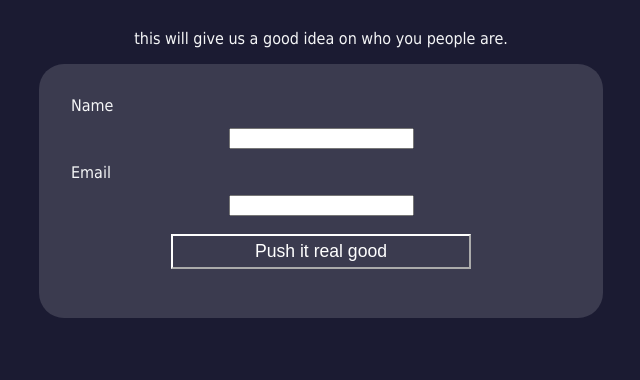
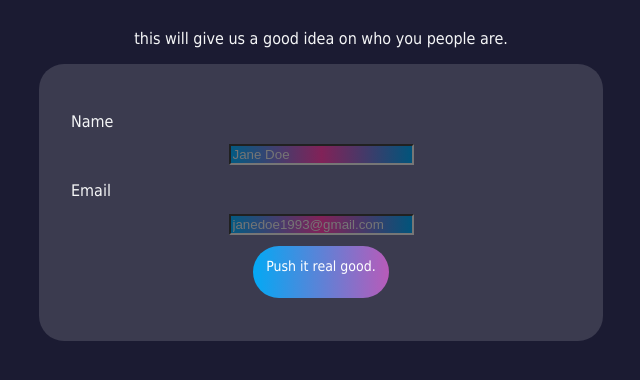
Before and after one commit to tyrhoads/html_practice, a plain HTML site: page freeCodeCamp.html in a window 1280 px wide. Shown: the part 72-452 px from the top of the page, without its empty margins (319-959 px from the left). Drawn offline with Linux system fonts and the light colour scheme.

Commit message:
added alot

```diff
--- a/fCCstyle.css
+++ b/fCCstyle.css
@@ -6,9 +6,12 @@ input
     {
     display:block;
     margin: 1em auto;
+    background: linear-gradient(90deg, #035a82, #812258, #01547b);
+    color: antiquewhite;
     }
 label
     {
+    display: block;
     margin: 1em auto;
     }
 form
@@ -25,16 +28,22 @@ form
         margin: 1em auto;
         text-align: center;}
 
+
+.button{
+    margin: 1em auto;
+    display: flex;
+    justify-content: center;
+}
 input[type="submit"]{
     display: block;
-    width: 60%;
-    margin: 1em auto;
+    width: 25%;
     height: 2em;
     font-size: 1.1rem;
-    background-color: #3b3b4f;
+    background-color: #727274;
     border-color: white;
-    min-width: 300px;
+    min-width: 200px;
     color: #ffffff;
+    border-radius: 30%;
 }
 body {
     width: 100%;
@@ -44,3 +53,59 @@ body {
     color: #f5f6f7;
     font-family: Tahoma;
     font-size: 16px; }
+
+    button {
+        text-decoration: none;
+        position: relative;
+        border: none;
+        font-size: 14px;
+        font-family: inherit;
+        cursor: pointer;
+        color: #fff;
+        width: 9em;
+        height: 3em;
+        line-height: 2em;
+        text-align: center;
+        background: linear-gradient(90deg, #03a9f4, #f441a5, #ffeb3b, #03a9f4);
+        background-size: 300%;
+        border-radius: 30px;
+        z-index: 1;
+
+      }
+
+      button:hover {
+        animation: ani 8s linear infinite;
+        border: none;
+      }
+
+      @keyframes ani {
+        0% {
+          background-position: 0%;
+        }
+
+        100% {
+          background-position: 400%;
+        }
+      }
+
+      button:before {
+        content: "";
+        position: absolute;
+        top: -5px;
+        left: -5px;
+        right: -5px;
+        bottom: -5px;
+        z-index: -1;
+        background: linear-gradient(90deg, #03a9f4, #f441a5, #ffeb3b, #03a9f4);
+        background-size: 400%;
+        border-radius: 35px;
+        transition: 1s;
+      }
+
+      button:hover::before {
+        filter: blur(20px);
+      }
+
+      button:active {
+        background: linear-gradient(32deg, #03a9f4, #f441a5, #ffeb3b, #03a9f4);
+      }
--- a/freeCodeCamp.html
+++ b/freeCodeCamp.html
@@ -13,14 +13,17 @@
             this will give us a good idea on who you people are.
         </p>
         <form id="survey-form">
-            <label>Name
-                <input id="name" type="text" required/>
+            <label for="name">Name
+                <input id="name" type="text" placeholder="Jane Doe" required/>
             </label>
-            <label>Email
-                <input id="email" type="email" required/>
+            <label for="email">Email
+                <input id="email" type="email" placeholder="janedoe1993@gmail.com"required/>
             </label>
             <label>
-                <input id="submit" type="submit" value="Push it real good"/>
+                <button id="submit" type="submit" class="button">
+                    Push it real good.
+                    </button>
+
             </label>
         </form>
 
```
